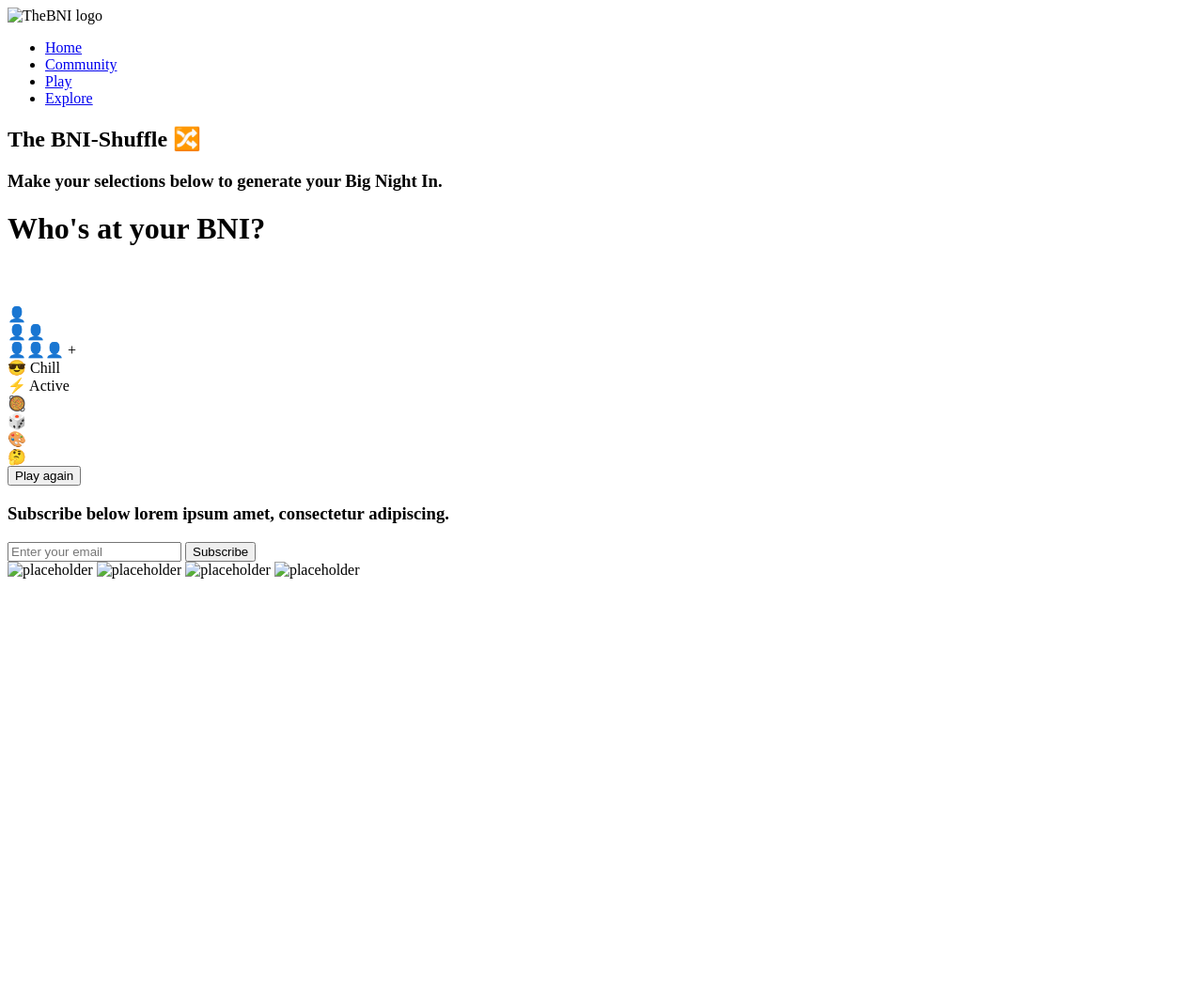
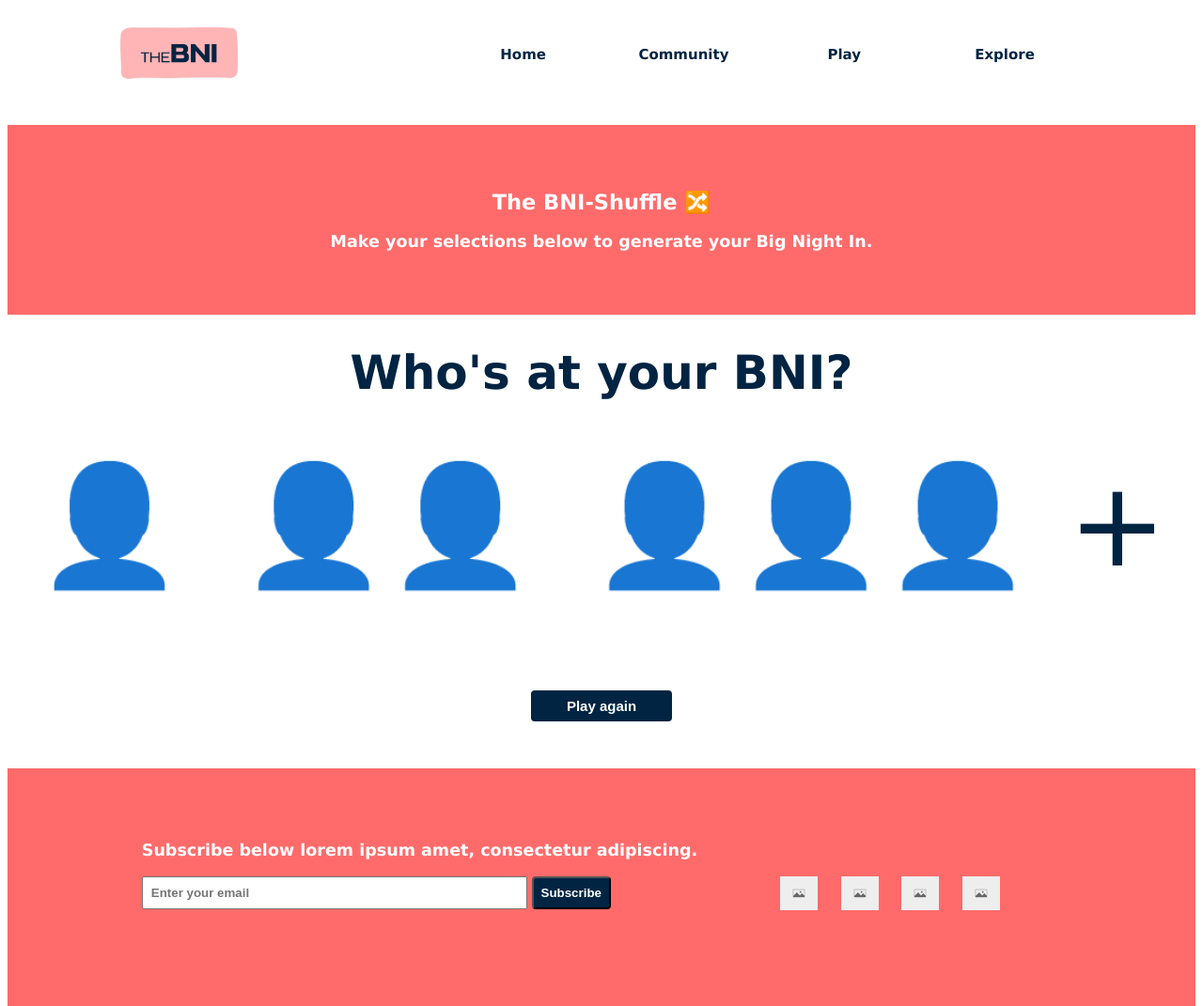
Before and after one commit to em-wb/javascriptmooc, a plain HTML site: page pages/play.html in a window 1280 px wide. Shown: the top 1071 px of the page at 94% size. Before the commit the page ends 800 px from the top, so only its background shows below. Drawn offline with Linux system fonts and the light colour scheme; the site is published under a folder, as on GitHub Pages, so addresses that start at the root find nothing.

Commit message:
Fix bugs in links

```diff
--- a/pages/play.html
+++ b/pages/play.html
@@ -4,18 +4,18 @@
         <meta charset="UTF-8">
         <title>The BNI-Shuffle</title>
         <script src="../main.js" defer></script>
-        <link rel='stylesheet' href='/styles.css'/>
+        <link rel='stylesheet' href='../styles.css'/>
     </head>
     <body>
         <div id="nav-bar">
             <div id="logo-container">
-                <img id="logo" src="/images/THE.jpg" alt="TheBNI logo"/>
+                <img id="logo" src="../images/THE.jpg" alt="TheBNI logo"/>
             </div>
             <div class="nav-container">
                 <ul id='nav-list'>
                     <li class="nav"><a href='../index.html'>Home</a></li>
                     <li class="nav"><a href='/l1'>Community</a></li>
-                    <li class="nav"><a href='/pages/play.html'>Play</a></li>
+                    <li class="nav"><a href='pages/play.html'>Play</a></li>
                     <li class="nav"><a href='/l3'>Explore</a></li>
                 </ul>
             </div>
@@ -40,10 +40,10 @@
                   </form>
             </div>
             <div class="socials">
-                <img class="socials-image" src="/images/blank.jpg" alt="placeholder"/>
-                <img class="socials-image" src="/images/blank.jpg" alt="placeholder"/>
-                <img class="socials-image" src="/images/blank.jpg" alt="placeholder"/>
-                <img class="socials-image" src="/images/blank.jpg" alt="placeholder"/>
+                <img class="socials-image" src="../images/blank.jpg" alt="placeholder"/>
+                <img class="socials-image" src="../images/blank.jpg" alt="placeholder"/>
+                <img class="socials-image" src="../images/blank.jpg" alt="placeholder"/>
+                <img class="socials-image" src="../images/blank.jpg" alt="placeholder"/>
             </div>
         </div>
     </body>
```
